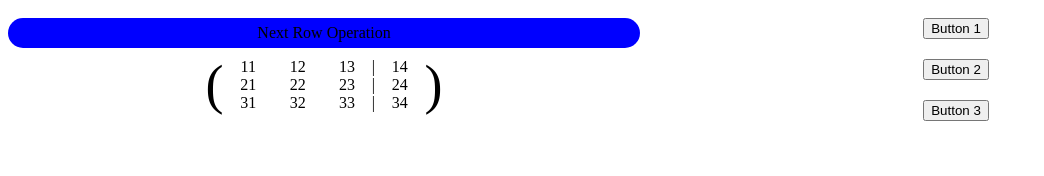
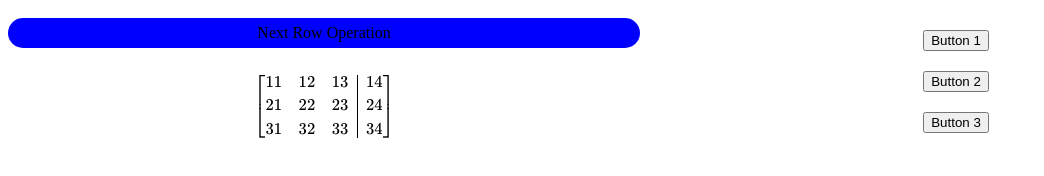
Before and after one commit to HAM3131/matrix_game, a plain HTML site: page index.html in a window 1280 px wide. Shown: the whole page, without its empty margins (0-1044 px from the left). Drawn offline with nearby package versions, Linux system fonts and the light colour scheme.

Commit message:
started using LaTeX for math

```diff
--- a/index.html
+++ b/index.html
@@ -2,6 +2,9 @@
 <html>
 <head>
   <link rel="stylesheet" type="text/css" href="styles.css">
+  <script type="text/javascript" id="MathJax-script" async
+  src="https://cdnjs.cloudflare.com/ajax/libs/mathjax/3.1.0/es5/tex-mml-chtml.js">
+  </script>
 </head>
 <body>
   <div id="container">
@@ -11,11 +14,9 @@
             <div class="loading-text">Next Row Operation</div>
         </div>
         <div id="matrix-wrapper">
-            <div id="matrix-open-paren">(</div>
             <div id="matrix-container">
                 <!-- 3x3 Matrix will be generated here -->
             </div>
-            <div id="matrix-close-paren">)</div>
         </div>
     </div>
     <div id="button-container">
--- a/script.js
+++ b/script.js
@@ -24,46 +24,10 @@ document.addEventListener("DOMContentLoaded", () => {
 function setMatrix(document, matrixWrapper, {mainMatrix, augmentMatrix}) {
     // Get child elements from the matrix wrapper
     const matrixContainer = matrixWrapper.querySelector('#matrix-container');
-    const matrixOpenParen = matrixWrapper.querySelector('#matrix-open-paren');
-    const matrixCloseParen = matrixWrapper.querySelector('#matrix-close-paren');
 
-    // Clear existing matrix content
-    matrixContainer.innerHTML = '';
+    let LaTeXString = matrixToLaTeX({mainMatrix, augmentMatrix});
 
-    // Create matrix based on the input 2D array
-    for (let i = 0; i < mainMatrix.length; i++) {
-        const row = document.createElement('div');
-        row.classList.add('matrix-row');
-
-        for (let j = 0; j < mainMatrix[i].length; j++) {
-            const cell = document.createElement('div');
-            cell.classList.add('matrix-cell');
-            cell.innerText = mainMatrix[i][j];
-            row.appendChild(cell);
-        }
-
-        // If an augmenting matrix is provided, add a separator and the augmenting values
-        if (augmentMatrix.length > 0) {
-            const separator = document.createElement('div');
-            separator.classList.add('matrix-separator');
-            separator.innerText = '|';
-            row.appendChild(separator);
-
-            for (let j = 0; j < augmentMatrix[i].length; j++) {
-                const cell = document.createElement('div');
-                cell.classList.add('matrix-cell');
-                cell.innerText = augmentMatrix[i][j];
-                row.appendChild(cell);
-            }
-        }
-
-        matrixContainer.appendChild(row);
-    }
-
-    // Scale parentheses based on the matrix container's height
-    const matrixHeight = matrixContainer.offsetHeight;
-    matrixOpenParen.style.fontSize = `${matrixHeight}px`;
-    matrixCloseParen.style.fontSize = `${matrixHeight}px`;
+    matrixContainer.innerHTML = LaTeXString;
 }
 
 function resetBar(loadingBar) {
@@ -94,3 +58,41 @@ function fillBar(loadingBar) {
         }
     }
 }
+
+function matrixToLaTeX({mainMatrix, augmentMatrix}) {
+    let columnFormat = [];
+    for (let j = 0; j < mainMatrix[0].length; j++) {
+    columnFormat.push("c");
+    }
+
+    // Add vertical line for augmented matrix if it exists
+    if (augmentMatrix.length > 0) {
+    columnFormat.push("|");
+    for (let j = 0; j < augmentMatrix[0].length; j++) {
+        columnFormat.push("c");
+    }
+    }
+
+    // Initialize an empty LaTeX string
+    let latexString = "\\[\\left[\\begin{array}{" + columnFormat.join("") + "}";
+
+    // Loop through each row of the main matrix
+    for (let i = 0; i < mainMatrix.length; i++) {
+    let row = mainMatrix[i];
+    latexString += row.join(" & ");
+
+    // If an augmented matrix exists, add the augmenting elements
+    if (augmentMatrix.length > 0) {
+        let augmentRow = augmentMatrix[i];
+        latexString += " & " + augmentRow.join(" & ");
+    }
+
+    // Add new row indicator
+    latexString += "\\\\";
+    }
+
+    // Close the LaTeX string
+    latexString += "\\end{array}\\right]\\]";
+
+    return latexString;
+}
--- a/styles.css
+++ b/styles.css
@@ -88,7 +88,7 @@
     position: absolute;
     width: 100%;
     text-align: center;
-    line-height: 30px;  /* Same as the height of the loading bar */
+    line-height: 30px;
     top: 0;
     left: 0;
 }
```
